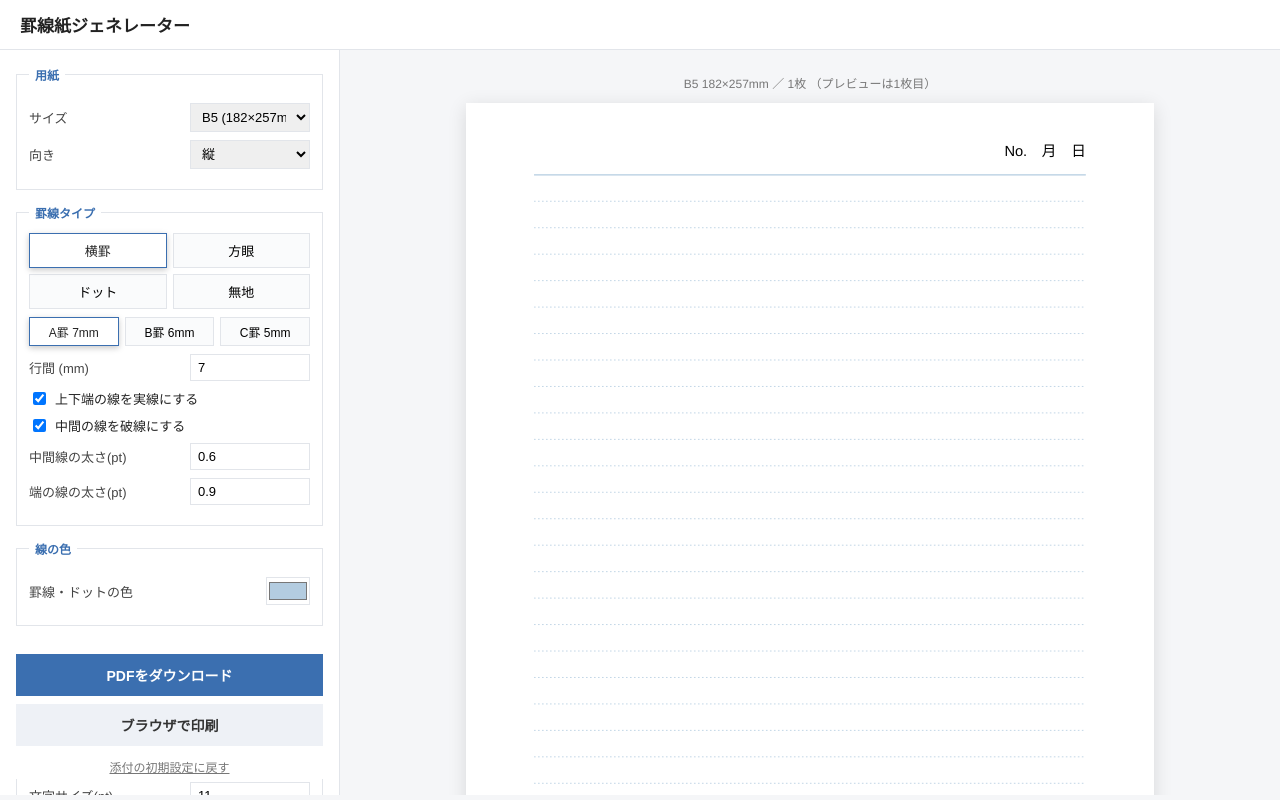
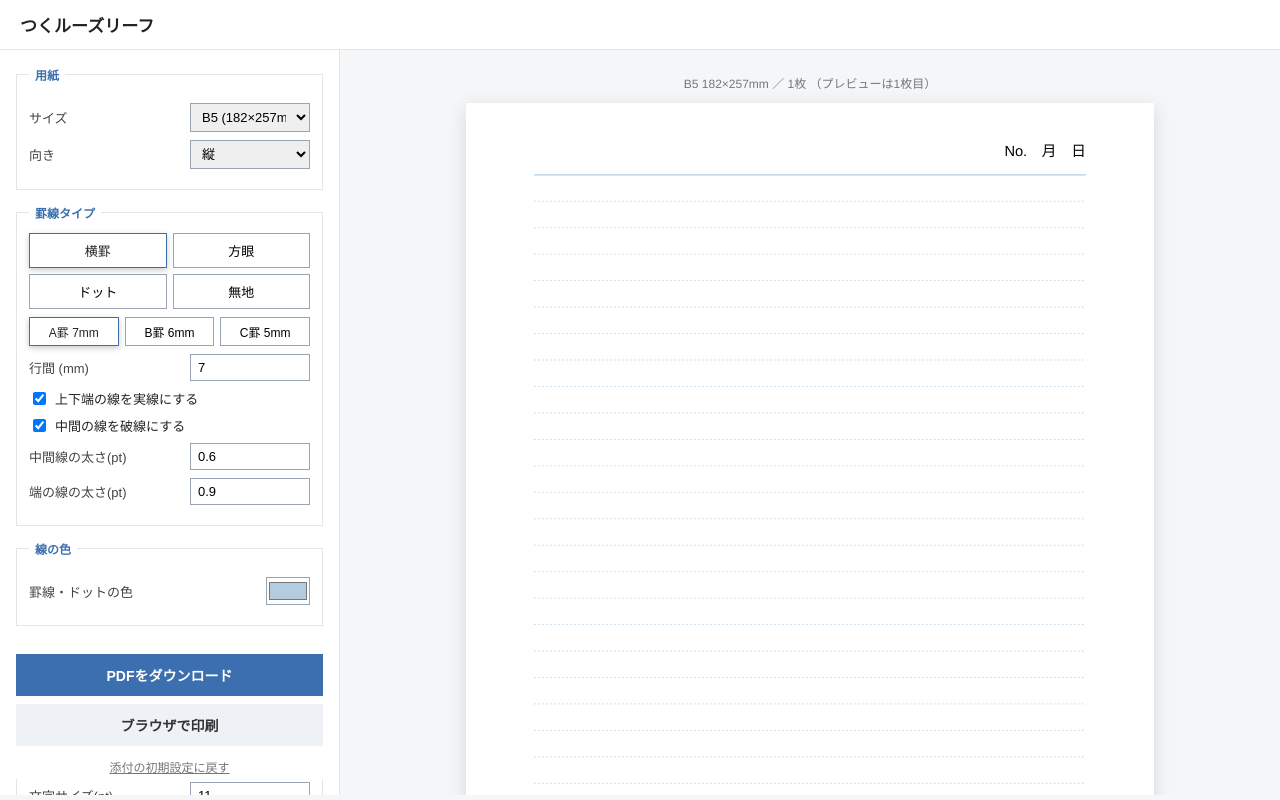
Before and after one commit to pochatalk/ruled-paper, a plain HTML site: page index.html in a window 1280 px wide. Drawn offline with Linux system fonts and the light colour scheme; a web font is replaced by a local one.

Commit message:
操作要素の枠を強調しアプリ名を変更
- 入力欄・タブ・プリセット等の枠線を濃い色(--control-border)にしてのっぺり感を解消
- hover/focus時にアクセント色の枠＋リングを表示し操作対象を明確化
- アプリ名を「つくルーズリーフ」に変更（タイトル・見出し）

Co-Authored-By: Claude Opus 4.8 <noreply@anthropic.com>

```diff
--- a/index.html
+++ b/index.html
@@ -3,7 +3,7 @@
 <head>
 <meta charset="UTF-8">
 <meta name="viewport" content="width=device-width, initial-scale=1.0">
-<title>罫線紙ジェネレーター</title>
+<title>つくルーズリーフ</title>
 <link rel="preconnect" href="https://fonts.googleapis.com">
 <link rel="preconnect" href="https://fonts.gstatic.com" crossorigin>
 <link rel="stylesheet" href="https://fonts.googleapis.com/css2?family=Jost:wght@400&family=Zen+Maru+Gothic:wght@400;700&display=swap">
@@ -12,7 +12,7 @@
 </head>
 <body>
 <header class="top">
-  <h1>罫線紙ジェネレーター</h1>
+  <h1>つくルーズリーフ</h1>
 </header>
 
 <div class="layout">
--- a/style.css
+++ b/style.css
@@ -1,5 +1,6 @@
 :root{
   --bg:#f5f6f8; --panel:#fff; --line:#e2e5ea; --accent:#3b6fb0; --text:#222; --muted:#777;
+  --control-border:#9aa3b2;
   --font-jp:"Zen Maru Gothic","Helvetica Neue",Helvetica,Arial,sans-serif;
   --font-en:"Jost","Helvetica Neue",Helvetica,Arial,sans-serif;
 }
@@ -17,15 +18,22 @@ fieldset{ border:1px solid var(--line); border-radius:0; margin:0 0 14px; paddin
 legend{ font-size:12px; font-weight:700; color:var(--accent); padding:0 6px; }
 .row{ display:flex; align-items:center; justify-content:space-between; margin:8px 0; gap:8px; }
 .row label{ font-size:13px; color:#444; flex:none; }
-.row input[type=number], .row input[type=text], .row select{ width:120px; padding:5px 7px; border:1px solid var(--line); border-radius:0; font-size:13px; }
+.row input[type=number], .row input[type=text], .row select{ width:120px; padding:5px 7px; border:1px solid var(--control-border); border-radius:0; font-size:13px; }
 .row input[type=text].wide{ width:150px; }
-.row input[type=color]{ width:44px; height:28px; padding:0; border:1px solid var(--line); border-radius:0; background:none; }
+.row input[type=color]{ width:44px; height:28px; padding:0; border:1px solid var(--control-border); border-radius:0; background:none; }
 .presets{ display:flex; gap:6px; margin:4px 0 6px; }
-.presets button{ flex:1; font-size:12px; padding:5px; border:1px solid var(--line); background:#fafbfc; border-radius:0; cursor:pointer; }
+.presets button{ flex:1; font-size:12px; padding:5px; border:1px solid var(--control-border); background:#fff; border-radius:0; cursor:pointer; }
 .presets button.active{ background:#fff; color:var(--text); border-color:var(--accent); box-shadow:0 2px 6px rgba(0,0,0,.22); position:relative; z-index:1; }
 .type-tabs{ display:flex; gap:6px; flex-wrap:wrap; margin-bottom:8px; }
-.type-tabs button{ flex:1 1 40%; font-size:13px; padding:7px; border:1px solid var(--line); background:#fafbfc; border-radius:0; cursor:pointer; }
+.type-tabs button{ flex:1 1 40%; font-size:13px; padding:7px; border:1px solid var(--control-border); background:#fff; border-radius:0; cursor:pointer; }
 .type-tabs button.active{ background:#fff; color:var(--text); border-color:var(--accent); box-shadow:0 2px 6px rgba(0,0,0,.22); position:relative; z-index:1; }
+/* hover：操作できることを示す */
+.type-tabs button:hover, .presets button:hover{ border-color:var(--accent); }
+/* focus：入力・選択中を明確に（アクセント枠＋リング） */
+.row input:focus, .row select:focus,
+.type-tabs button:focus-visible, .presets button:focus-visible{
+  outline:none; border-color:var(--accent); box-shadow:0 0 0 2px rgba(59,111,176,.22);
+}
 .hint{ font-size:11px; color:var(--muted); margin:6px 0 0; line-height:1.5; }
 .actions{ position:sticky; bottom:0; background:var(--panel); padding-top:10px; }
 .actions button{ width:100%; padding:11px; margin-top:8px; font-size:14px; font-weight:600; border:none; border-radius:0; cursor:pointer; }
```
